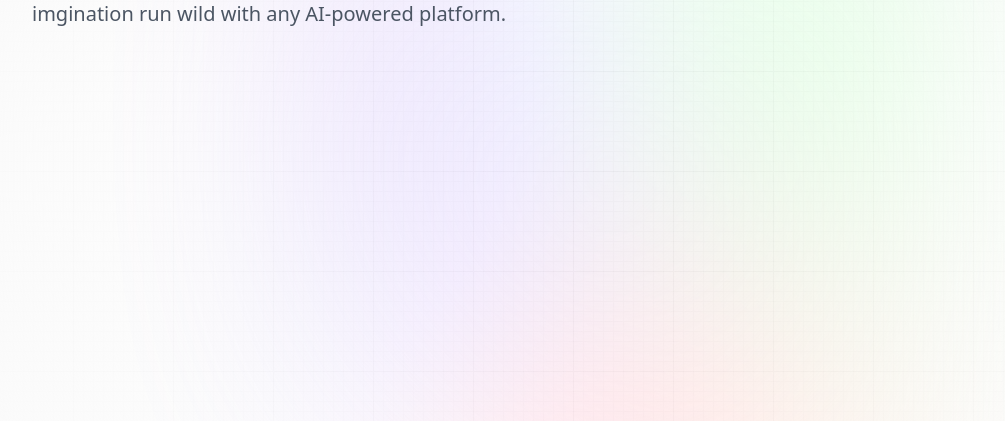
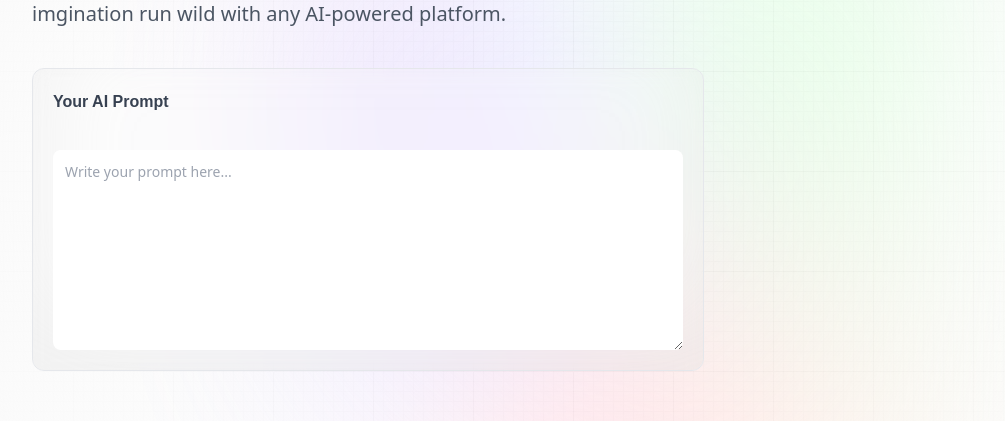
Before and after one commit to maciekpastuszak/promptopia, a Next.js app: page /create-prompt in a window 1280 px wide. Shown: the part 234-655 px from the top of the page, without its empty margins (32-1037 px from the left). Built offline with nearby package versions, Linux system fonts and the light colour scheme; no server answers.

Commit message:
add form for entering prompt

```diff
--- a/components/Form.jsx
+++ b/components/Form.jsx
@@ -9,6 +9,22 @@ const Form = ({type, post, setPost, submitting, handleSubmit}) => {
         <p className="desc text-left max-w-md">
           {type} and share amazing prompts with the world, and let your imgination run wild with any AI-powered platform.
         </p>
+
+        <form
+          onSubmit={handleSubmit}
+          className="mt-10 w-full max-w-2xl flex flex-col gap-7 glassmorphism"
+        >
+          <label>
+            <span className="font-satoshi font-semibold text-base text-gray-700">Your AI Prompt</span>
+          </label>
+          <textarea
+            value={post.prompt}
+            onChange={(e) => setPost({ ...post, prompt: e.target.value})}
+            placeholder="Write your prompt here..."
+            required
+            className="form_textarea"
+          />
+        </form>
     </section>
   )
 }
```
